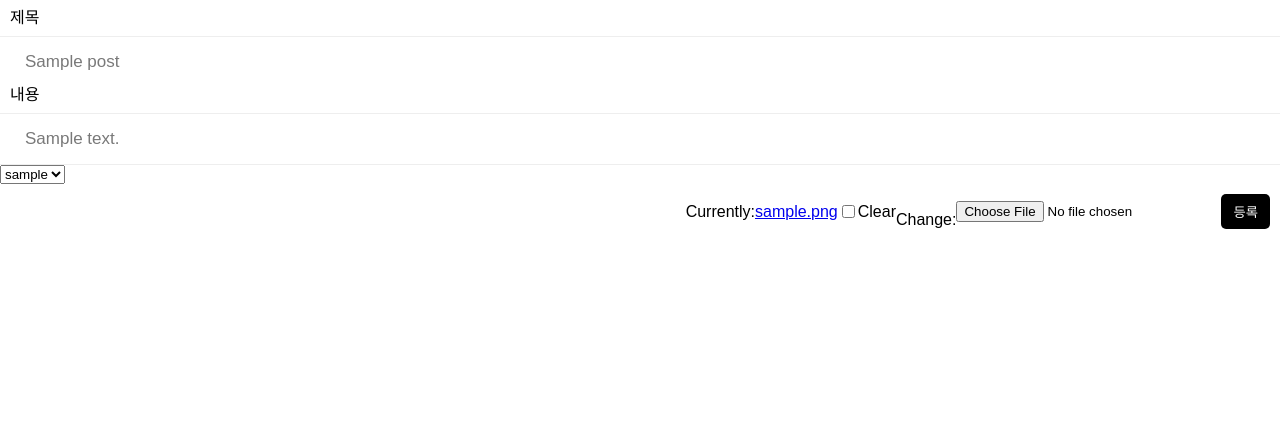
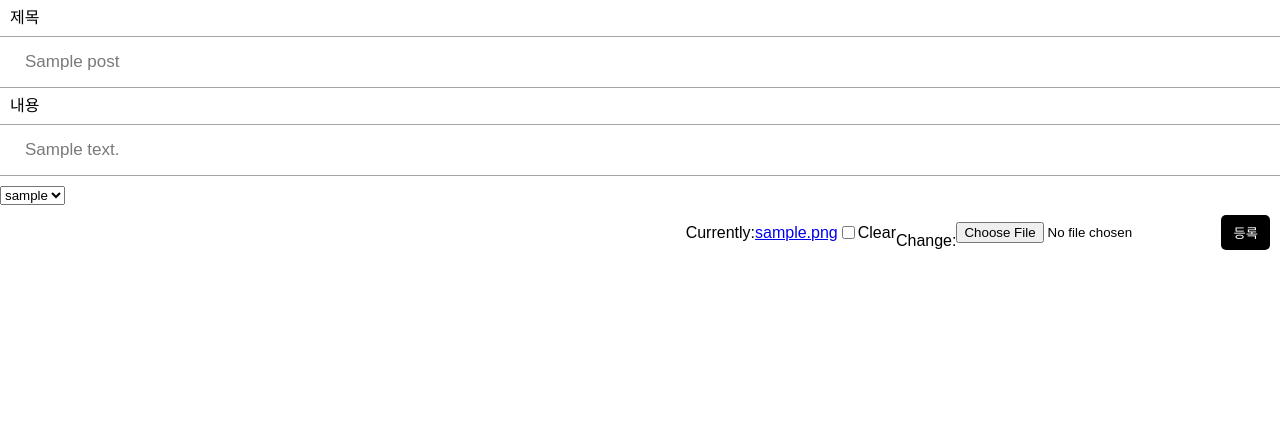
Before and after one commit to gahyeon8955/broad, a Django app: page /post/1/update/ in a window 1280 px wide. Shown: the part 85-530 px from the top of the page. Run offline with Django 3.2, Linux system fonts and the light colour scheme; tables that the repository leaves empty hold one stand-in row (values such as "Sample post"); some web fonts are replaced.

Commit message:
글쓰기/수정 페이지 수정

```diff
--- a/static/posts/css/post_write.css
+++ b/static/posts/css/post_write.css
@@ -1,6 +1,7 @@
 /* 글쓰기 제목 박스 */
 .post_write_title_box{
-    border-top: solid 1px #EEEEEE;
+    border-top: solid 1px #A6A6A6;
+    border-bottom: solid 1px #A6A6A6;
 }
 .post_write_title_box input{
     border: none;
@@ -15,8 +16,8 @@
 }
 /* 글쓰기 내용 박스 */
 .post_write_contents_box{
-    border-top: solid 1px #EEEEEE;
-    border-bottom: solid 1px #EEEEEE;
+    border-top: solid 1px #A6A6A6;
+    border-bottom: solid 1px #A6A6A6;
 }
 .post_write_contents_box input{
     border: none;
@@ -28,6 +29,7 @@
 .post_write_contents{
     margin-bottom: 10px;
     padding-left: 10px;
+    margin-top: 10px;
 }
 /* 글쓰기 이미지 추가&등록 박스 */
 .post_write_submit_img_box{
@@ -65,3 +67,6 @@
     padding: 8px 12px;
     margin-right: 10px;
 }
+#id_user{
+    margin-top: 10px;
+}
```
Also changed, not shown: templates/posts/post_add_comment.html (+42 -3 lines).
